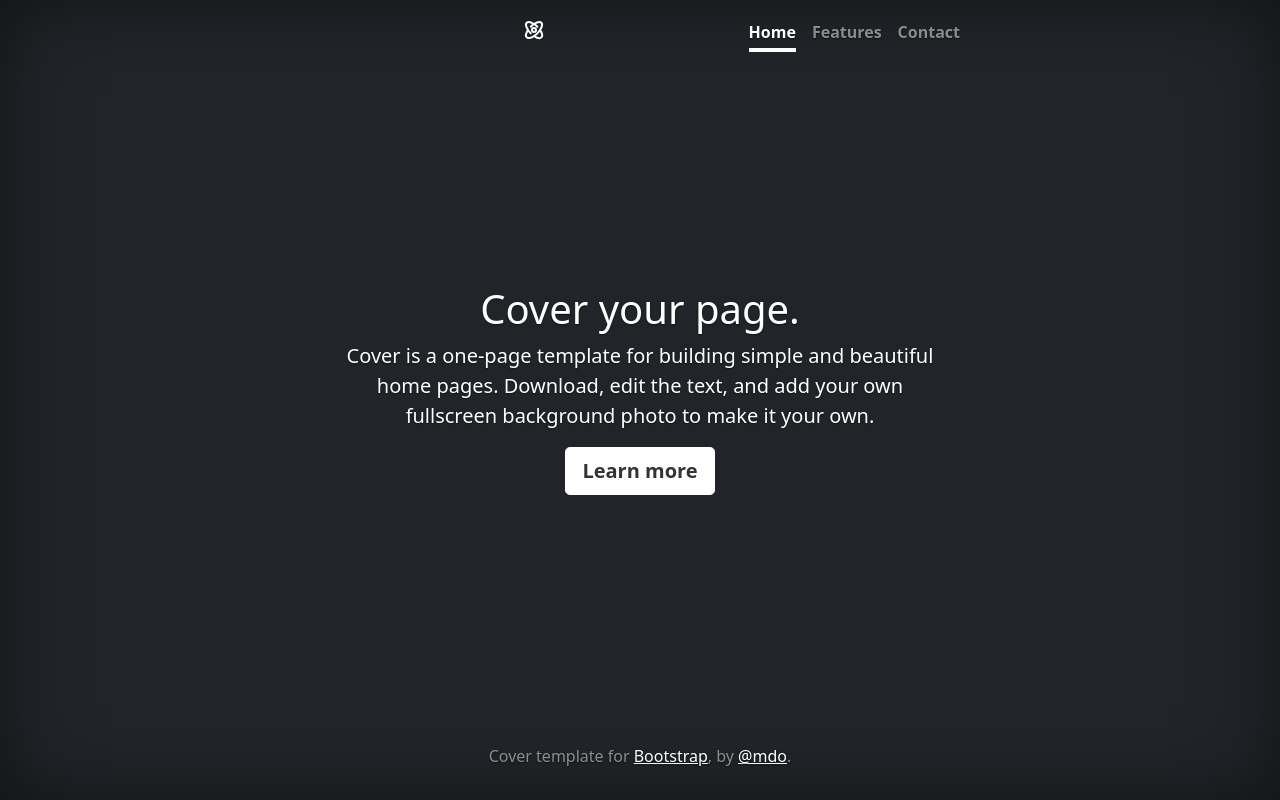
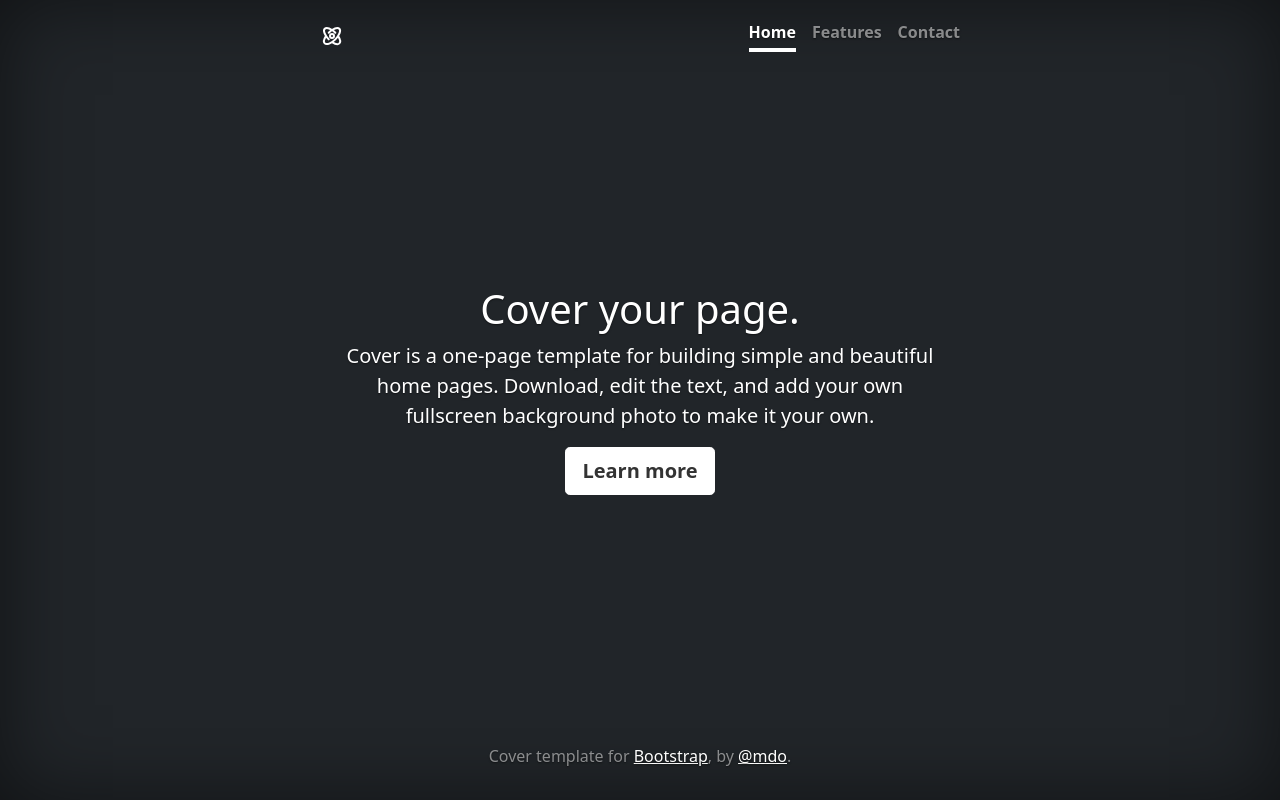
Before and after one commit to Katyusha47/praktikum-3-pw, a plain HTML site: page index.html in a window 1280 px wide. Drawn offline with Linux system fonts and the light colour scheme.

Commit message:
fix new icon

```diff
--- a/index.html
+++ b/index.html
@@ -40,9 +40,11 @@
     <div class="cover-container d-flex w-100 h-100 p-3 mx-auto flex-column">
         <header class="mb-auto">
             <div>
-                <svg class="w-6 h-6 text-gray-800 dark:text-white" aria-hidden="true" xmlns="http://www.w3.org/2000/svg" width="24" height="24" fill="none" viewBox="0 0 24 24">
+                <h3 class="float-md-start mb-0">
+                    <svg class="w-6 h-6 text-gray-800 dark:text-white" aria-hidden="true" xmlns="http://www.w3.org/2000/svg" width="24" height="24" fill="none" viewBox="0 0 24 24">
                     <path stroke="currentColor" stroke-linecap="round" stroke-width="2" d="M8.737 8.737a21.49 21.49 0 0 1 3.308-2.724m0 0c3.063-2.026 5.99-2.641 7.331-1.3 1.827 1.828.026 6.591-4.023 10.64-4.049 4.049-8.812 5.85-10.64 4.023-1.33-1.33-.736-4.218 1.249-7.253m6.083-6.11c-3.063-2.026-5.99-2.641-7.331-1.3-1.827 1.828-.026 6.591 4.023 10.64m3.308-9.34a21.497 21.497 0 0 1 3.308 2.724m2.775 3.386c1.985 3.035 2.579 5.923 1.248 7.253-1.336 1.337-4.245.732-7.295-1.275M14 12a2 2 0 1 1-4 0 2 2 0 0 1 4 0Z"/>
                   </svg>
+                </h3>
                 <nav class="nav nav-masthead justify-content-center float-md-end">
                     <a class="nav-link active" aria-current="page" href="#">Home</a>
                     <a class="nav-link" href="#">Features</a>
```
